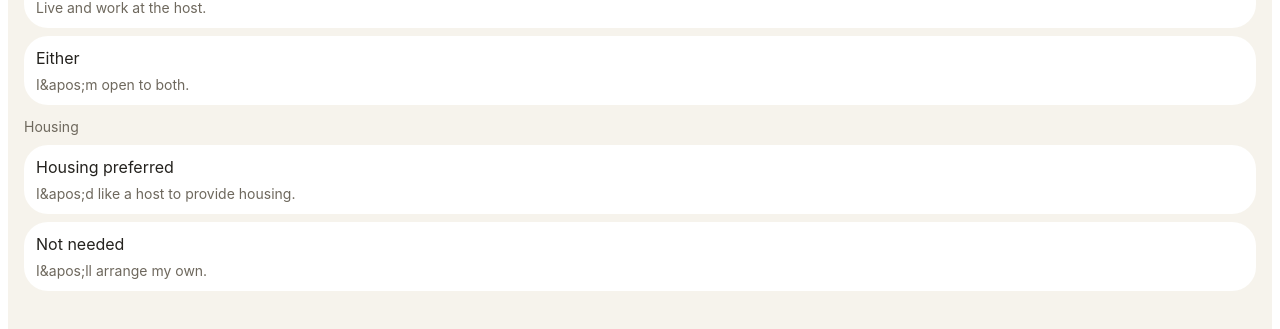
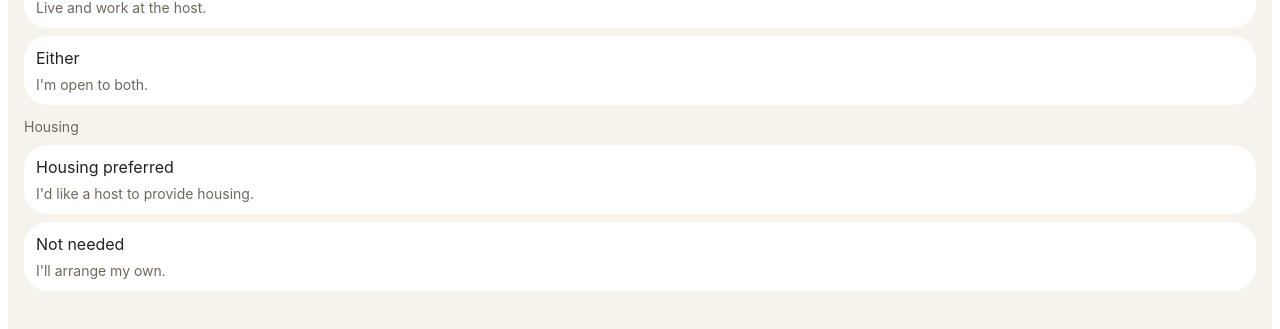
Before and after one commit to AutomatedEmpires/explore-and-earn, a Next.js app in the folder apps/web/: page /onboarding/prefs in a window 1280 px wide. Shown: the part 259-588 px from the top of the page. Built offline with nearby package versions, Linux system fonts and the light colour scheme; no server answers.

Commit message:
fix(seeker): use literal apostrophes in onboarding string literals

```diff
--- a/apps/web/app/(seeker-onboard)/onboarding/page.tsx
+++ b/apps/web/app/(seeker-onboard)/onboarding/page.tsx
@@ -53,7 +53,7 @@ export default function OnboardingStartPage() {
             className={styles.textarea}
             value={bio}
             onChange={(event) => setBio(event.target.value)}
-            placeholder="A sentence or two about what you&apos;re looking for."
+            placeholder="A sentence or two about what you're looking for."
             rows={4}
           />
         </label>
--- a/apps/web/app/(seeker-onboard)/onboarding/prefs/page.tsx
+++ b/apps/web/app/(seeker-onboard)/onboarding/prefs/page.tsx
@@ -16,7 +16,7 @@ const LOCATION_OPTIONS: ReadonlyArray<{
 }> = [
   { value: "remote", label: "Remote", detail: "Work from anywhere." },
   { value: "on_site", label: "On-site", detail: "Live and work at the host." },
-  { value: "either", label: "Either", detail: "I&apos;m open to both." },
+  { value: "either", label: "Either", detail: "I'm open to both." },
 ];
 
 const HOUSING_OPTIONS: ReadonlyArray<{
@@ -27,9 +27,9 @@ const HOUSING_OPTIONS: ReadonlyArray<{
   {
     value: "preferred",
     label: "Housing preferred",
-    detail: "I&apos;d like a host to provide housing.",
+    detail: "I'd like a host to provide housing.",
   },
-  { value: "not_needed", label: "Not needed", detail: "I&apos;ll arrange my own." },
+  { value: "not_needed", label: "Not needed", detail: "I'll arrange my own." },
 ];
 
 export default function OnboardingPrefsPage() {
```
